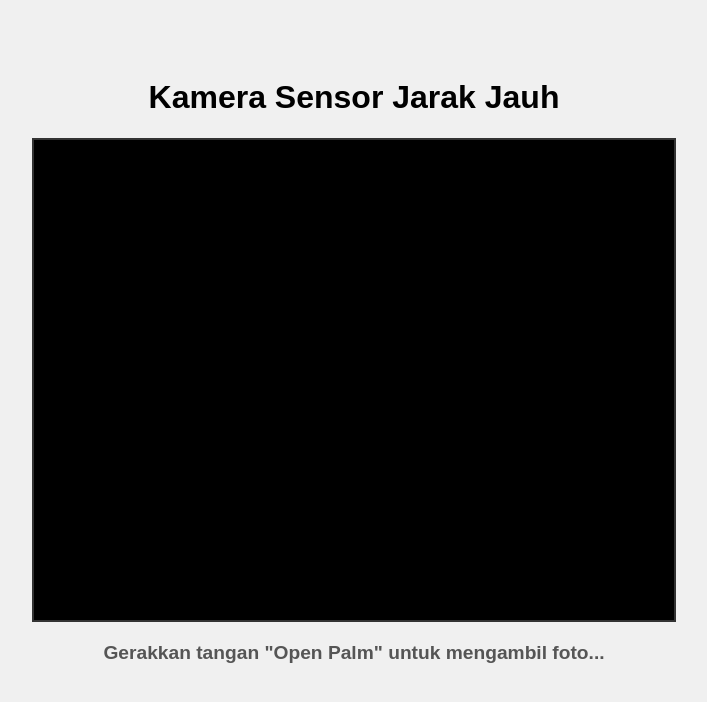
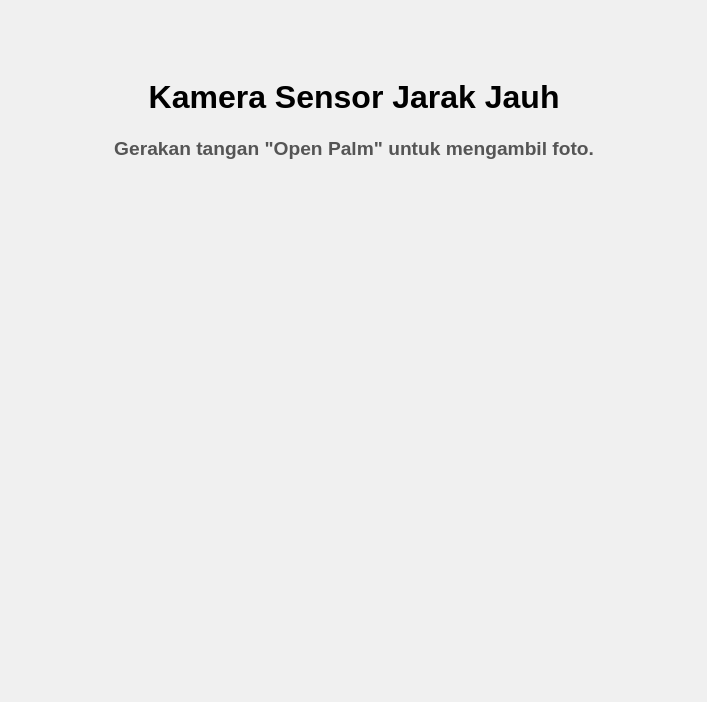
Before and after one commit to Ginra233/Hand-foto-sensor, a plain HTML site: page index.html in a window 1280 px wide. Shown: the whole page, without its empty margins (286-993 px from the left). Drawn offline with Linux system fonts and the light colour scheme.

Commit message:
Update index.html

```diff
--- a/index.html
+++ b/index.html
@@ -2,23 +2,22 @@
 <html lang="id">
 <head>
     <meta charset="UTF-8">
-    <title>Kamera Sensor Jarak Jauh</title>
+    <meta name="viewport" content="width=device-width, initial-scale=1.0">
+    <title>Kamera Aksi Tangan</title>
     <link rel="stylesheet" href="style.css">
 </head>
 <body>
-    <h1>Kamera Sensor Jarak Jauh</h1>
-
-    <div id="video-container">
-        <video id="webcam-video" autoplay></video>
-        <canvas id="overlay-canvas"></canvas>
-    </div>
-
-    <div id="status">Gerakkan tangan "Open Palm" untuk mengambil foto...</div>
-
-    <div id="captured-image-container">
-        <canvas id="photo-canvas" style="display:none;"></canvas>
-        <img id="captured-image" style="display:none;">
-        <a id="download-link" href="#" download="foto_sensor_tangan.png">Unduh Foto</a>
+    <div class="container">
+        <h1>Kamera Sensor Jarak Jauh</h1>
+        <div id="camera-view">
+            <video id="webcam-video" autoplay playsinline></video>
+            <canvas id="overlay-canvas"></canvas>
+        </div>
+        <div id="status">Gerakan tangan "Open Palm" untuk mengambil foto.</div>
+        <div id="captured-section" style="display: none;">
+            <img id="captured-image" alt="Foto yang diambil">
+            <a id="download-link" href="#" download="foto_sensor_tangan.png">Unduh Foto</a>
+        </div>
     </div>
 
     <script src="https://cdn.jsdelivr.net/npm/@mediapipe/tasks-vision@0.10.0/vision_bundle.js" crossorigin="anonymous"></script>
```
